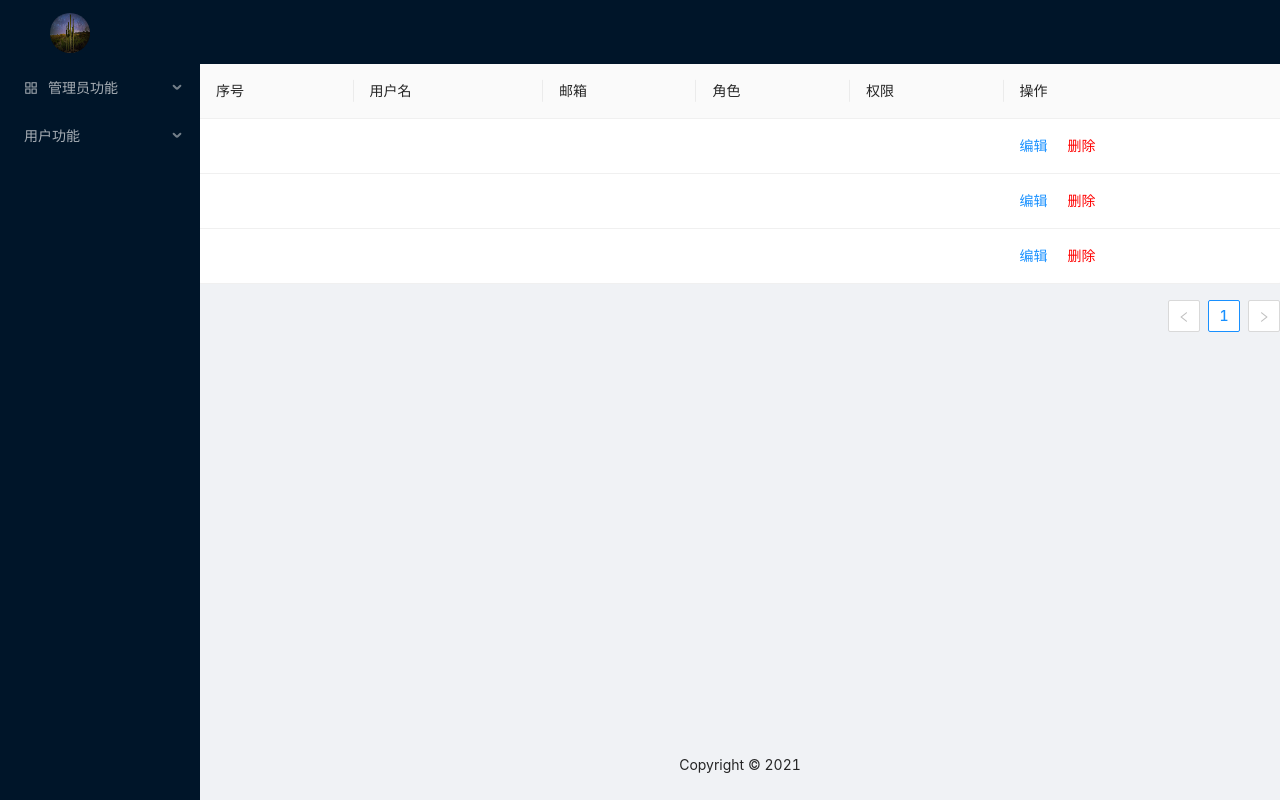
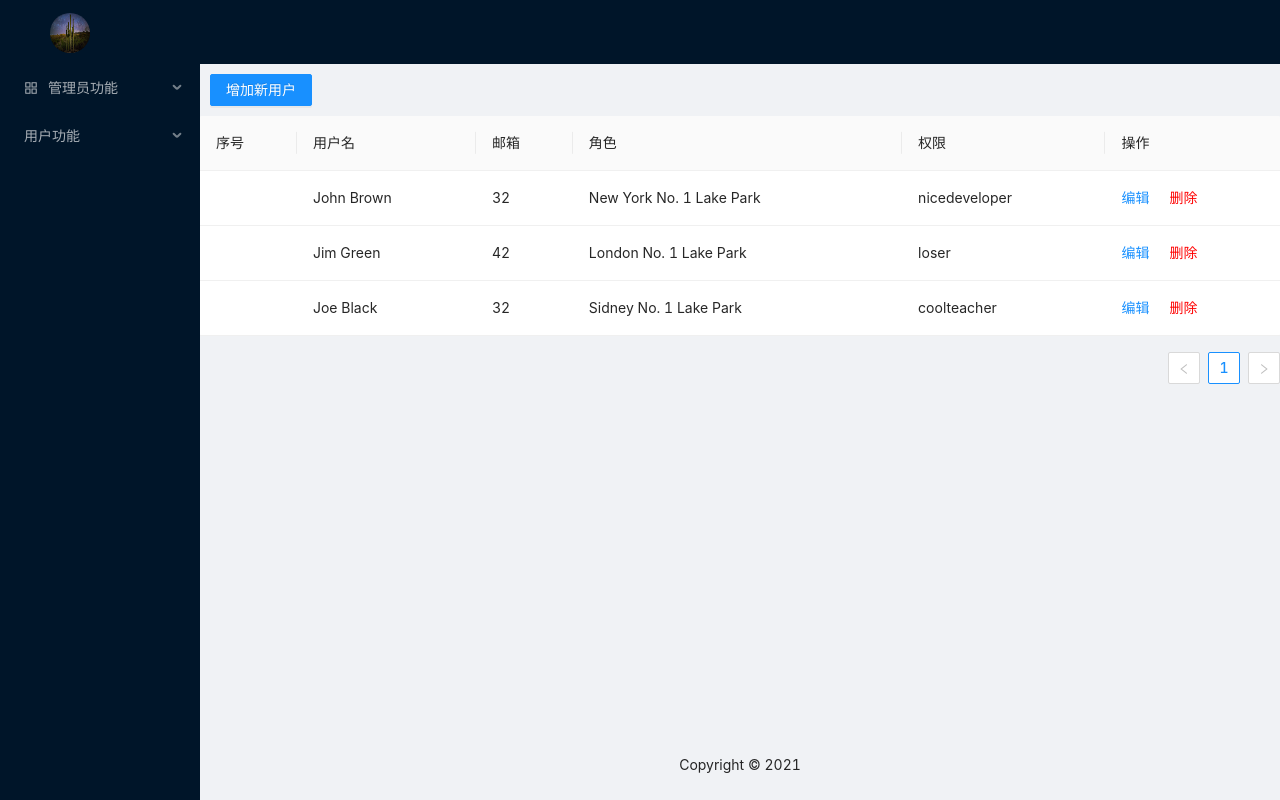
Before and after one commit to DogHuan/react-admin-system, a React (Create React App) app in the folder admin-system/: page /MainMenu/Admin/UserManage in a window 1280 px wide. Built offline with nearby package versions, Linux system fonts and the light colour scheme.

Commit message:
增加，删除，编辑，保存事件的点击函数的完善和修改

```diff
--- /dev/null
+++ b/admin-system/src/Admin/UserManage/index.css
@@ -0,0 +1,3 @@
+.button-container{
+    margin: 10px;
+}
--- a/admin-system/src/Admin/UserManage/index.js
+++ b/admin-system/src/Admin/UserManage/index.js
@@ -1,21 +1,43 @@
 import React, { Component } from "react";
-import { Table, Typography, Popconfirm, Input } from 'antd';
+import { Table, Typography, Popconfirm, Input, message, Button } from 'antd';
+import './index.css'
 export default class UserManage extends Component {
   constructor(props) {
     super(props)
     this.state = {
-      data:[],
+      data: [],
       editingKey: '',
-      currentRecord:undefined
+      currentRecord: undefined
     }
   }
 
+  //isEditing函数使用record参数监听当前editable的变化,时刻判断record.id的变化是否等于this.state.editingKey
+  //此刻的参数record即为columns数组内部的每个对象值。
   isEditing = (record) => record.id === this.state.editingKey;
 
-  handleChange=(key,e)=>{
+  //当单元格变为可编辑状态时，监听input内部的回调函数的变化，因此我们需要一个新的数组来存储变化的数据，
+  //然后更新data的新值。
+
+  handleAdd =()=>{
+    const newData = {
+      id:'',
+      user:'',
+      email:'',
+      role:''
+    }
+    const data = this.state.data
+    this.setState({
+      data:data ? [newData, ...data] : [newData],
+    })
+  }
+
+  handleChange = (key, e) => {
+    //传入的参数key为input的name属性，e即为目标值e.target.value的变化
+    //查找data数组里元素item与this.state.editingKey的相等的id属性，然后返回给index。
     const index = this.state.data?.findIndex((item) => {
       return item?.id === this.state.editingKey
     })
+    //
     let newData = [...this.state.data]
     newData.splice(index, 1, {
       ...this.state.data[index],
@@ -26,50 +48,146 @@ export default class UserManage extends Component {
     })
   }
 
-  handleEdit=(record)=> {
+  handleEdit = (record) => {
     this.setState({
-      currentRecord:record,
-      editingKey:record.id
+      currentRecord: record,
+      editingKey: record.id
     })
   }
 
-  handleSave=(id)=>{
-
+  handleSave = (id) => {
+    if (!id || id === '') {
+      const index = this.state.data?.findIndex((item) => {
+        return item?.id === this.state.editingKey
+      })
+      const data = this.state.data[index]
+      fetch('url', {
+        method: "POST",
+        header: new Headers({
+          "Content-Type": "application/json;charset=UTF-8",
+        }),
+        body: JSON.stringify({
+          user: data.user,
+          email: data.email,
+          role: data.role
+        })
+      }).then((result) => result.json(
+      )).then(result => {
+        if (result.code > 199 && result.code < 300) {
+          message.success("操作成功")
+          this.setState({
+            editingKey: ''
+          })
+          this.fetch()
+        } else {
+          message.error("操作失败", result.msg)
+        }
+      }).catch(function (error) {
+        message.error("操作失败", error)
+      })
+    } else {
+      const index = this.state.data?.findeIndex((item) => {
+        return item?.id === this.state.editingKey
+      })
+      const data = this.state.data[index]
+      fetch('url', {
+        method: 'PUT',
+        body: JSON.stringify({
+          user: data.user,
+          email: data.email,
+          role: data.email
+        })
+      }).then((result) => result.json(
+      )).then(result => {
+        if (result.code === 200) {
+          message.success("操作成功")
+          this.setState({
+            editingKey: ''
+          })
+          this.fetch()
+        } else {
+          message.error("操作失败", result.msg)
+        }
+      }).catch(function (error) {
+        message.error("操作失败", error)
+      })
+    }
   }
 
-  handleCancel=()=>{
+  handleCancel = () => {
+    this.setState({
+      editingKey: ''
+    })
     // this.fetch()
+  }
+
+  handleDelete = (id) => {
+    if (!id || id === '') {
+      this.fetch()
+    } else {
+      fetch('url', {
+        method: 'DELETE',
+        // body:JSON.stringify({
+        //   id:id
+        // })
+      }).then(result => result.json(
+      )).then(result => {
+        if (result.code === '200') {
+          message.success("操作成功")
           this.setState({
-      editingKey:''
+            editingKey: ''
+          })
+          this.fetch()
+        } else {
+          message.error("操作失败", result.msg)
+        }
+      }).catch(function (error) {
+        message.error("操作失败", error)
       })
     }
-
-  handleDelete=(id)=>{
-
   }
 
   render() {
+
+    //1、设置columns内部对象属性，注意render属性方法的两种使用方式。
     const columns = [
       {
         title: '序号',
         dataIndex: 'index',
         key: 'index',
+        //使用方法1：columns内部的render()方法具有四个参数data,type,row,meta。
+        //其中data代表columns里每个对象的序号index or id，type包含了columns数组内部
+        //每个对象的全部属性值，row代表了每一个对象的下标，也就是columns的下标。
+        // render:(data,type,row,meta) =>{
+        //   console.log("data",data,"type",type,"row",row,"meta",meta);
+        // }
+        //使用方法2：render()方法的_,record,index属性。
+        //_参数相当于data,代表了每个对象的序号，而record参数相当于type包含了columns数组中
+        //每个对象的全部属性值，index相当于row代表了columns数组的下标。
+        render: (_, record, index) => {
+          console.log("_", _, "record", record, "index", index);
+        }
       },
       {
         title: '用户名',
-        dataIndex: 'users',
-        key: 'users',
-        render:(_,record)=>{
+        dataIndex: 'user',
+        key: 'user',
+        //2、当点击编辑时，用户名对象呈现为可编辑状态。点击取消调用handleCancel()方法，恢复不可编辑状态。
+        render: (_, record) => {
+          //2.1、columns中editable控制当前表格是否为可编辑状态，我们初始定义editable为isEditing调用
+          // record参数所取得后布尔值
           const editable = this.isEditing(record)
+          //2.2、三目运算符判断editable布尔值如果为true即可编辑，执行input输入框的出现。false则重新渲染
+          //record内部的属性值
           return editable ? (
             <Input
               value={record.user}
-            onChange={(e)=>this.handleChange("user",e)}
+              onChange={(e) => this.handleChange("user", e)}
               style={{
-              margin:-5
+                margin: -5
               }}>
             </Input>
-          ):(
+          ) : (
             <span>
               {record.user}
             </span>
@@ -80,18 +198,18 @@ export default class UserManage extends Component {
         title: '邮箱',
         dataIndex: 'email',
         key: 'email',
-        render:(_,record)=>{
+        render: (_, record) => {
           const editable = this.isEditing(record)
           return editable ? (
             <Input
               value={record.email}
-            onChange={(e)=>this.handleChange("email",e)}
+              onChange={(e) => this.handleChange("email", e)}
               style={{
-              margin:-5
+                margin: -5
               }}
             >
             </Input>
-          ):(
+          ) : (
             <span>
               {record.email}
             </span>
@@ -102,18 +220,18 @@ export default class UserManage extends Component {
         title: '角色',
         dataIndex: 'role',
         key: 'role',
-        render:(_,record)=>{
+        render: (_, record) => {
           const editable = this.isEditing(record)
           return editable ? (
             <Input
               value={record.role}
-            onChange={(e)=>this.handleChange("role",e)}
+              onChange={(e) => this.handleChange("role", e)}
               style={{
-              margin:-5
+                margin: -5
               }}
             >
             </Input>
-          ):(
+          ) : (
             <span>
               {record.role}
             </span>
@@ -138,12 +256,14 @@ export default class UserManage extends Component {
                     <a
                       href="javascript:;"
                       onClick={() => this.handleSave(record.id)}
+                      style={{ marginRight: 10 }}
                     >
                       保存
                     </a>
                     <a
                       href="javascript:;"
-                      onClick={() =>this.handleCancel()}
+                      onClick={() => this.handleCancel()}
+                      style={{ marginRight: 10 }}
                     >
                       取消
                     </a>
@@ -152,7 +272,7 @@ export default class UserManage extends Component {
                   <Typography.Link
                     disabled={this.state.editingKey !== ''}
                     onClick={() => this.handleEdit(record)}
-                    style={{marginRight:20}}
+                    style={{ marginRight: 20 }}
                   >
                     编辑
                   </Typography.Link>
@@ -163,7 +283,7 @@ export default class UserManage extends Component {
                 cancelText="取消"
                 onConfirm={() => this.handleDelete(record?.id)}
               >
-                <span style={{color:'red'}}>
+                <span style={{ color: 'red' }}>
                   删除
                 </span>
               </Popconfirm>
@@ -174,29 +294,35 @@ export default class UserManage extends Component {
     ];
     const data = [
       {
-        key: '1',
-        name: 'John Brown',
-        age: 32,
-        address: 'New York No. 1 Lake Park',
-        tags: ['nice', 'developer'],
+        index: '1',
+        user: 'John Brown',
+        email: 32,
+        role: 'New York No. 1 Lake Park',
+        permission: ['nice', 'developer'],
       },
       {
-        key: '2',
-        name: 'Jim Green',
-        age: 42,
-        address: 'London No. 1 Lake Park',
-        tags: ['loser'],
+        index: '2',
+        user: 'Jim Green',
+        email: 42,
+        role: 'London No. 1 Lake Park',
+        permission: ['loser'],
       },
       {
-        key: '3',
-        name: 'Joe Black',
-        age: 32,
-        address: 'Sidney No. 1 Lake Park',
-        tags: ['cool', 'teacher'],
+        index: '3',
+        user: 'Joe Black',
+        email: 32,
+        role: 'Sidney No. 1 Lake Park',
+        permission: ['cool', 'teacher'],
       },
     ];
     return (
+      <div className='container'>
+        <div className='button-container'>
+          <Button type="primary"
+          onClick={this.handleAdd}>增加新用户</Button>
+        </div>
         <Table columns={columns} dataSource={data} />
+      </div>
     )
   }
 }
```
Lines whose indentation alone changed are shown as unchanged.
